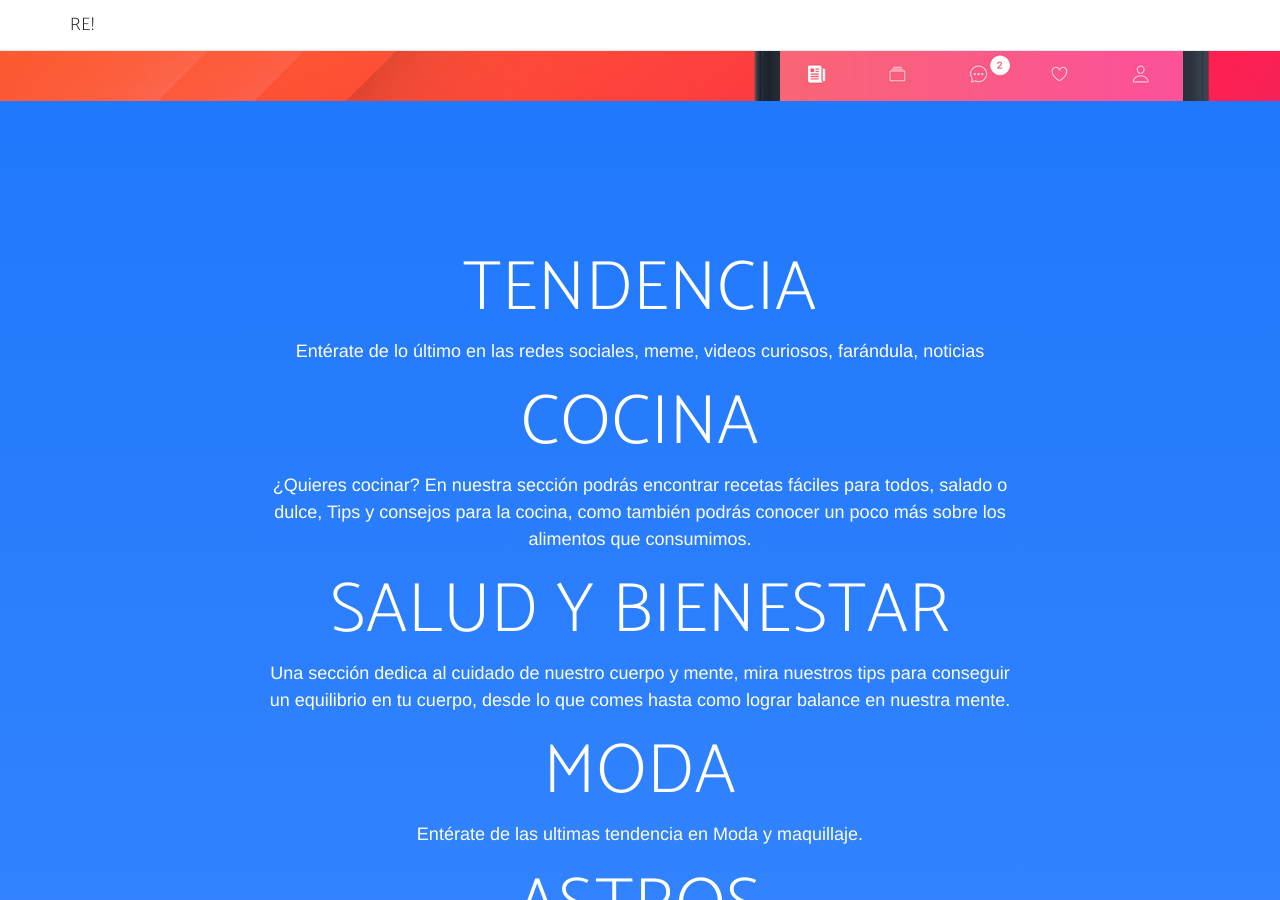
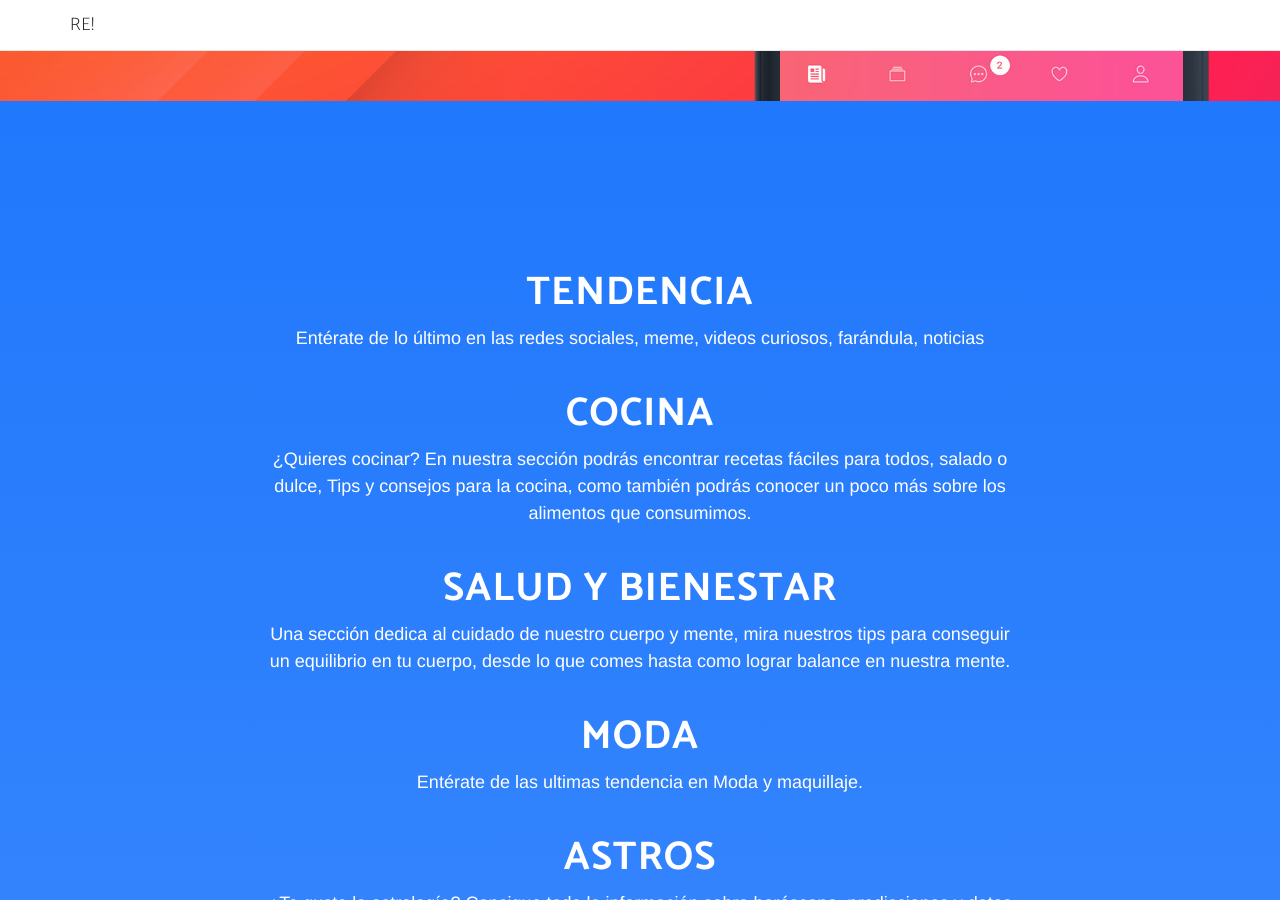
Before and after one commit to playtown-team/re-website, a Jekyll site: the page built from index.html, in a window 1280 px wide and 900 px high, scrolled down 799 px. Built offline with Jekyll 4.4.1, drawn with Linux system fonts in a browser that asks for light colours; nearby versions of some CDN libraries; some web fonts are replaced.

Commit message:
Update call-to-action.html

```diff
--- a/_includes/call-to-action.html
+++ b/_includes/call-to-action.html
@@ -2,23 +2,23 @@
     <div class="container">
         <div class="row">
             <div class="col-md-8 col-md-offset-2">
-                <h2 class="section-heading">TENDENCIA</h2>
+                <h2 class="section-heading" style="font-weight: bold; font-size: 40px; margin-top: 2rem;">TENDENCIA</h2>
                 <p>Entérate de lo último en las redes sociales, meme, videos curiosos, farándula, noticias</p>
             </div>
             <div class="col-md-8 col-md-offset-2">
-                <h2 class="section-heading">COCINA</h2>
+                <h2 class="section-heading"  style="font-weight: bold; font-size: 40px; margin-top: 2rem;">COCINA</h2>
                 <p>¿Quieres cocinar? En nuestra sección podrás encontrar recetas fáciles para todos, salado o dulce, Tips y consejos para la cocina, como también podrás conocer un poco más sobre los alimentos que consumimos.</p>
             </div>
             <div class="col-md-8 col-md-offset-2">
-                <h2 class="section-heading">SALUD Y BIENESTAR</h2>
+                <h2 class="section-heading"  style="font-weight: bold; font-size: 40px; margin-top: 2rem;">SALUD Y BIENESTAR</h2>
                 <p>Una sección dedica al cuidado de nuestro cuerpo y mente, mira nuestros tips para conseguir un equilibrio en tu cuerpo, desde lo que comes hasta como lograr balance en nuestra mente.</p>
             </div>
             <div class="col-md-8 col-md-offset-2">
-                <h2 class="section-heading">MODA</h2>
+                <h2 class="section-heading"  style="font-weight: bold; font-size: 40px; margin-top: 2rem;">MODA</h2>
                 <p>Entérate de las ultimas tendencia en Moda y maquillaje. </p>
             </div>
             <div class="col-md-8 col-md-offset-2">
-                <h2 class="section-heading">ASTROS</h2>
+                <h2 class="section-heading"  style="font-weight: bold; font-size: 40px; margin-top: 2rem;">ASTROS</h2>
                 <p>¿Te gusta la astrología? Consigue toda la información sobre horóscopo, predicciones y datos interesantes de los signos.</p>
                 <div class="badges">
                     <a class="badge-link" href="https://play.google.com/store/apps/details?id=com.playtown.appfpd&hl=en"><img src="/img/google-play-badge.svg" alt=""></a>
```
